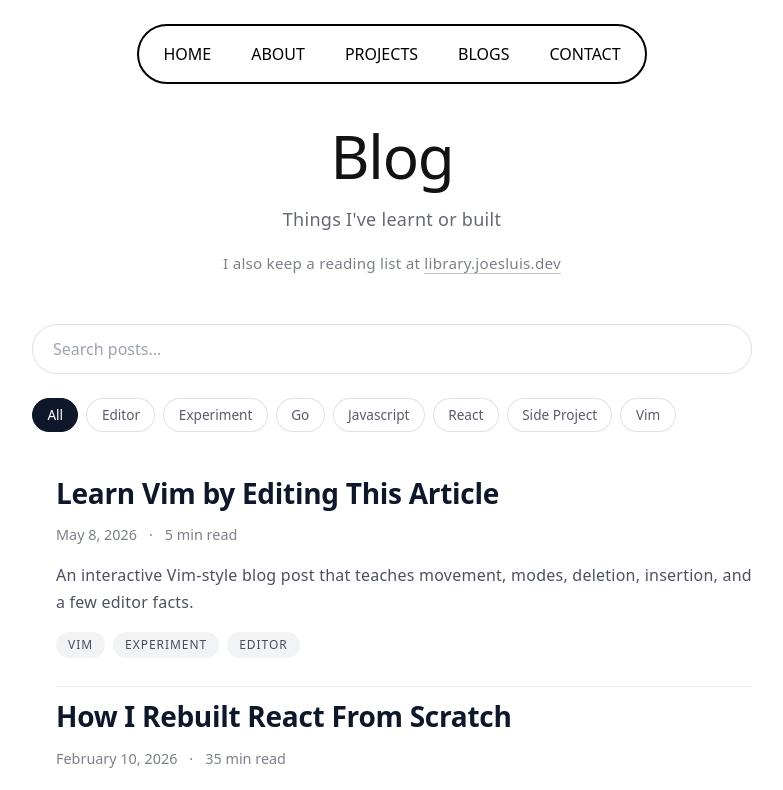
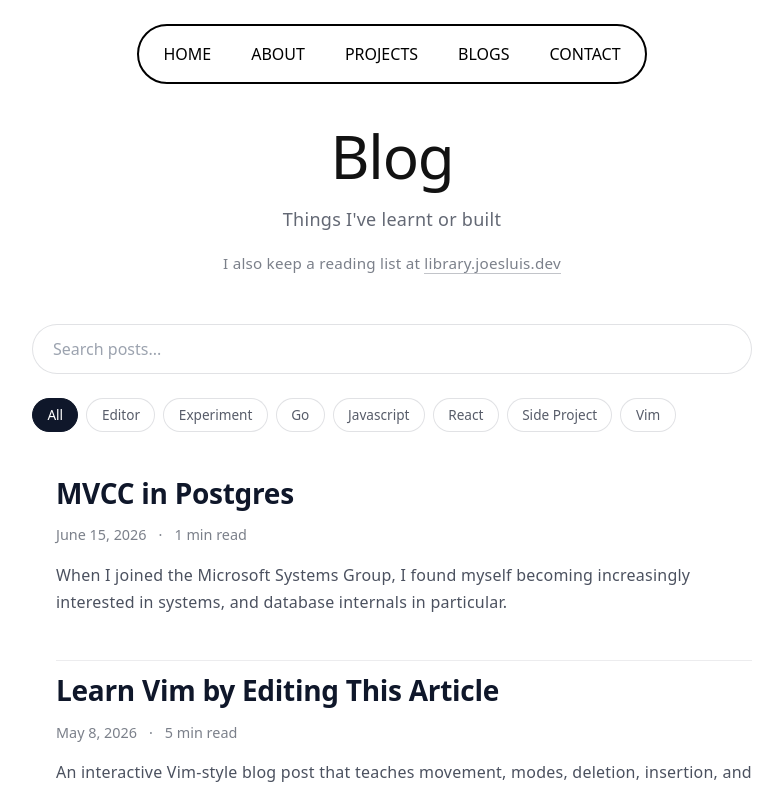
Before and after one commit to JoeS51/Johannes_Sluis_Portfolio_3.0, a React (Create React App) app: page /blog in a window 1280 px wide. Shown: the top 790 px of the page, without its empty margins (248-1031 px from the left). Built offline with nearby package versions, Linux system fonts and the light colour scheme.

Commit message:
add intro

```diff
--- a/src/data/posts/index.js
+++ b/src/data/posts/index.js
@@ -1,8 +1,9 @@
 import buildingReactFromScratch from './building-react-from-scratch';
 // import rustAzureServiceBusEmailWorker from './rust-azure-service-bus-email-worker';
+import mvccInPostgres from './mvcc-in-postgres';
 import sshPortfolioGuide from './ssh-portfolio-guide';
 import vimTestBuffer from './vim-test-buffer';
 
-const posts = [vimTestBuffer, buildingReactFromScratch, sshPortfolioGuide];
+const posts = [mvccInPostgres, vimTestBuffer, buildingReactFromScratch, sshPortfolioGuide];
 
 export default posts;
--- /dev/null
+++ b/src/data/posts/mvcc-in-postgres.js
@@ -0,0 +1,16 @@
+const post = {
+  slug: 'mvcc-in-postgres',
+  frontmatter: {
+    title: 'MVCC in Postgres',
+    description:
+      'When I joined the Microsoft Systems Group, I found myself becoming increasingly interested in systems, and database internals in particular.',
+    date: '2026-06-15',
+    tags: [],
+    cover: null,
+  },
+  content: `
+When I joined the Microsoft Systems Group, I found myself becoming increasingly interested in systems, and database internals in particular. Around the same time, the group started working through the *PostgreSQL 14 Internals* book. The first part of the book focuses heavily on MVCC and isolation, so I felt inclined to summarize my learnings in this blog post.
+`,
+};
+
+export default post;
--- a/src/data/posts/vim-test-buffer.js
+++ b/src/data/posts/vim-test-buffer.js
@@ -10,7 +10,7 @@ const vimBlocks = [
   },
   {
     type: 'p',
-    text: 'If you haven\'t clicked anything so far, you should see your cursor blinking on the \'S\' in "Starting out". Let\'s get you down here. Press j to move down into this paragraph, then try h and l to move left and right across the sentence. Press k if you overshoot and want to move back up. Those four keys are the classic Vim movement keys, and once moving by character feels less weird, the next step is learning how to jump around without spamming one key.',
+    text: 'If you haven\'t clicked anything so far, you should see your cursor blinking on the \'S\' in "Starting out". Let\'s get you down here. Press j to move down into this paragraph (hit it twice), then try h and l to move left and right across the sentence. Press k if you overshoot and want to move back up. Those four keys are the classic Vim movement keys, and once moving by character feels less weird, the next step is learning how to jump around without spamming one key.',
   },
   {
     type: 'h2',
```
